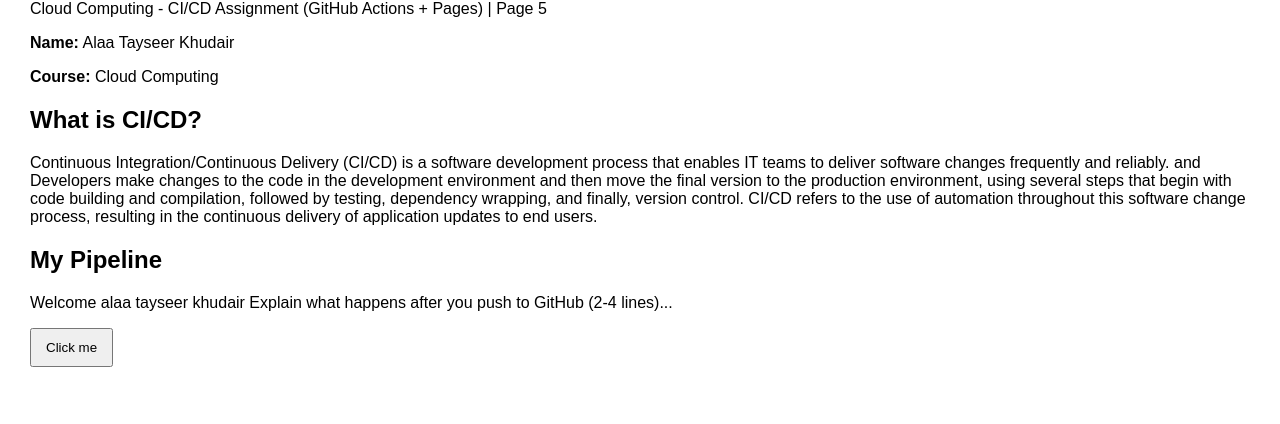
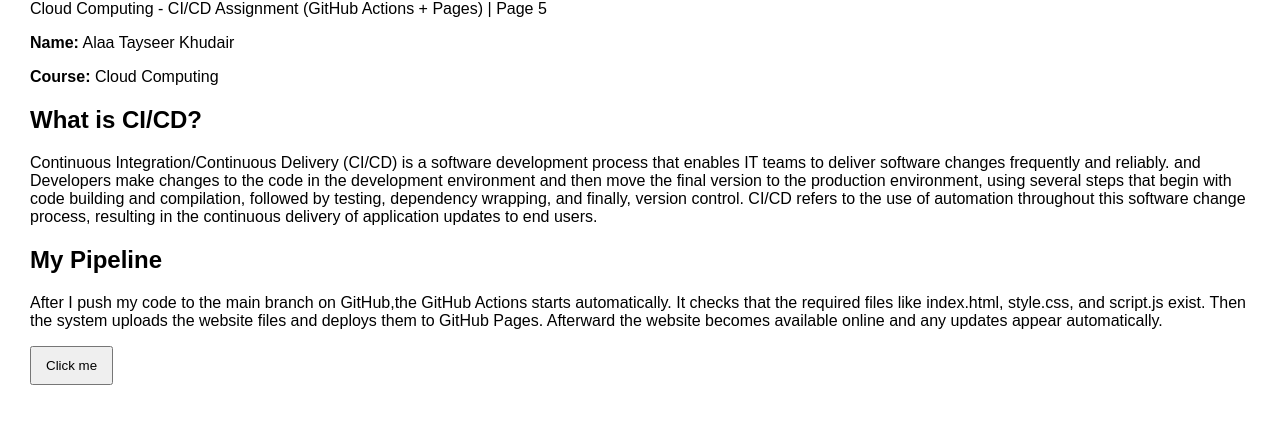
Before and after one commit to Alaa-T-Kh/cloud-beginner-cicd-pages-Alaa-Khudair, a plain HTML site: page index.html in a window 1280 px wide. Shown: the part 88-512 px from the top of the page. Drawn offline with Linux system fonts and the light colour scheme.

Commit message:
Revise CI/CD explanation and GitHub Actions details
Updated the explanation of the CI/CD process and added details about GitHub Actions deployment.

```diff
--- a/index.html
+++ b/index.html
@@ -19,7 +19,10 @@ Cloud Computing - CI/CD Assignment (GitHub Actions + Pages) | Page 5
    using several steps that begin with code building and compilation, followed by testing, dependency wrapping, and finally, version control.
    CI/CD refers to the use of automation throughout this software change process, resulting in the continuous delivery of application updates to end users.</p>
  <h2>My Pipeline</h2>
- <p> Welcome alaa tayseer khudair Explain what happens after you push to GitHub (2-4 lines)...</p>
+ <p> After I push my code to the main branch on GitHub,the GitHub Actions starts automatically.
+ It checks that the required files like index.html, style.css, and script.js exist.
+Then the system uploads the website files and deploys them to GitHub Pages.
+Afterward  the website becomes available online and any updates appear automatically. </p>
  <button id="btn">Click me</button>
  <p id="msg"></p>
 
@@ -27,4 +30,5 @@ Cloud Computing - CI/CD Assignment (GitHub Actions + Pages) | Page 5
 
 </body>
 
+
 </html>
```
